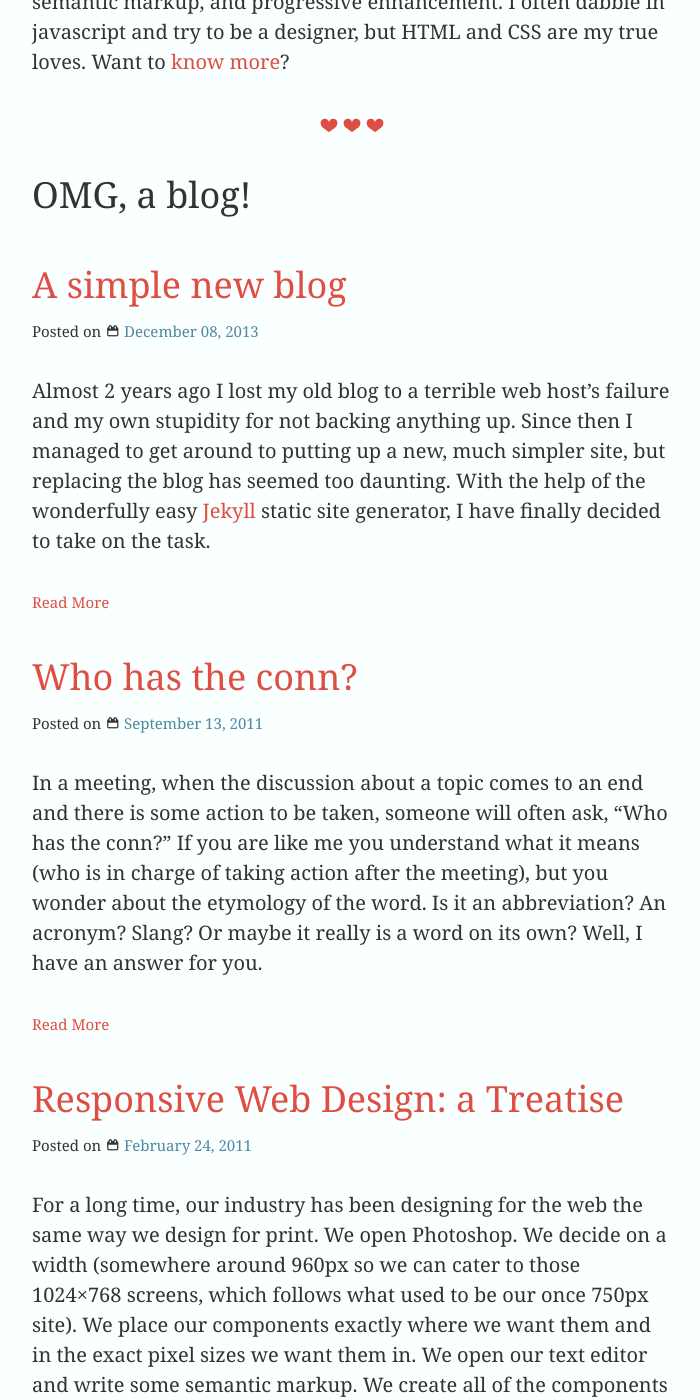
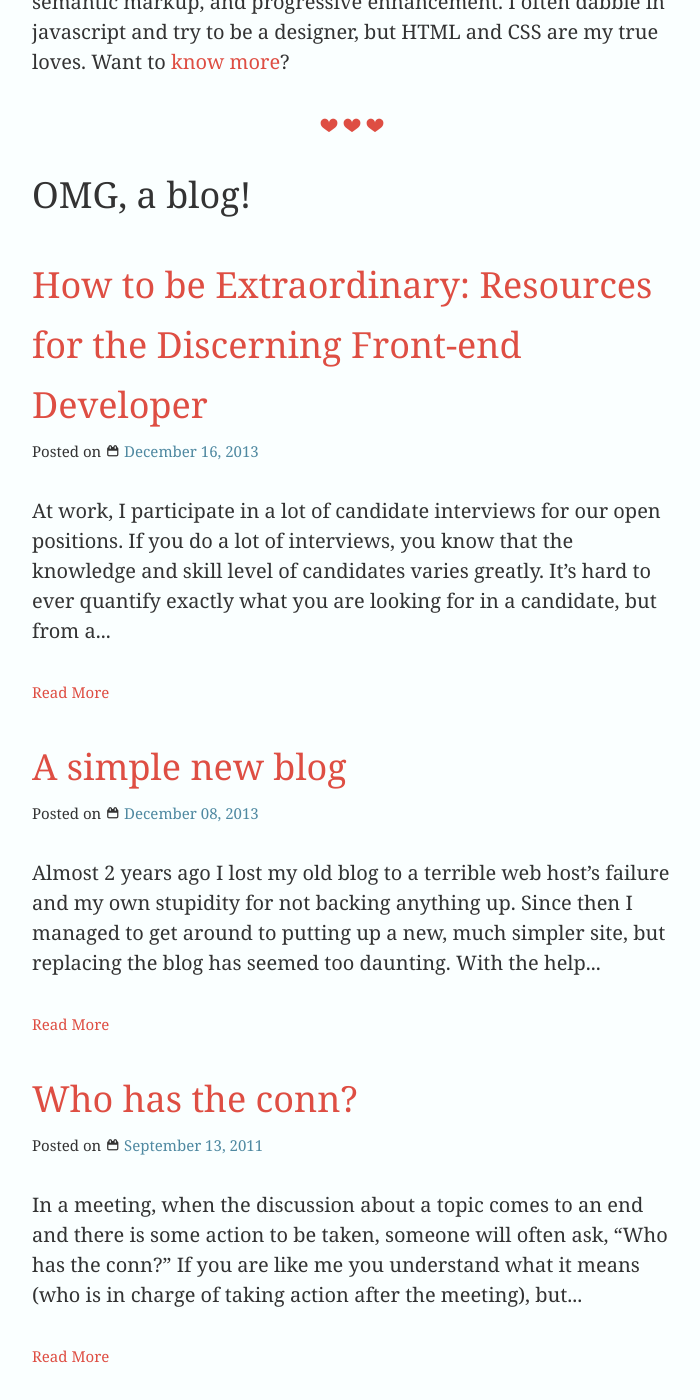
Before and after one commit to yodasw16/yodasw16.github.io, a Jekyll site: the page built from index.html, in a window 1280 px wide and 1400 px high, scrolled down 425 px. Shown: the whole window, without its empty margins (288-988 px from the left). Built offline with Jekyll 4.4.1, drawn with Linux system fonts in a browser that asks for light colours; some web fonts are replaced; Markdown is read by kramdown in place of the engine named in the settings; the list of posts is cut into pages by our own code; some of the changed lines change nothing that is shown; some of the changed text lies outside the part shown.

Commit message:
new blog post

```diff
--- /dev/null
+++ b/_posts/2013-12-16-how-to-be-extraordinary.md
@@ -0,0 +1,105 @@
+---
+layout: post
+title:  "How to be Extraordinary: Resources for the Discerning Front-end Developer"
+date:   2013-12-16 11:46:00
+---
+
+At work, I participate in a lot of candidate interviews for our open positions. If you do a lot of interviews, you know that the knowledge and skill level of candidates varies greatly. It's hard to ever quantify exactly what you are looking for in a candidate, but from a technical perspective I think it's useful to know what an extraordinary candidate would look like. Having this ideal in mind can help focus your questions and quickly determine the technical level of the candidate.
+
+I tend to categorize a candidate's knowledge into four levels: never heard of it, heard of it, tried it, know it. With this in mind, I started putting together a list of skills that I would want an ideal front-end candidate to have so that I could properly judge their skills.
+
+In doing, I realized that I don't even have all of these fine skills and I expect that probably no one on my team does either. In all likelihood, you don't have all of these skills either. <em>This should bother you</em>! You should want to be the best you can possibly be. It's not about just knowing enough to get the job done. Our industry changes to fast too settle with what you know now.
+
+Take a look at this list of resources and make yourself better!
+
+## Articles you should read
+
+*   [The Dao of Web Design](http://www.alistapart.com/articles/dao/) - John Allsopp
+*   [Responsive Web Design](http://www.alistapart.com/articles/responsive-web-design/) - Ethan Marcotte
+*   [Mobile First](http://www.lukew.com/ff/entry.asp?933) - Luke Wroblewski
+*   [One Web](http://adactio.com/journal/1716/) - Jeremy Keith
+*   [A Responsive Mind](http://adactio.com/journal/1696/) - Jeremy Keith
+*   [A Baseline for Front-end Developers](http://rmurphey.com/blog/2012/04/12/a-baseline-for-front-end-developers/) - Rebecca Murphey
+
+## Books you should read
+
+*   [Responsive Web Design](http://www.abookapart.com/products/responsive-web-design) – Ethan Marcotte
+*   [Mobile First](http://www.abookapart.com/products/mobile-first) – Luke Wroblewski
+*   [Harboiled Web Design](http://hardboiledwebdesign.com/) – Andy Clarke
+*   [SMACSS](http://smacss.com/) – Jonathan Snook
+*   [Dom Scripting](http://domscripting.com/book/) – Jeremy Keith
+*   [Javascript: The Good Parts](http://shop.oreilly.com/product/9780596517748.do) – Douglas Crockford
+*   [Javascript Patterns](http://shop.oreilly.com/product/9780596806767.do) – Stoyan Stefanov
+*   [Learning Javascript Design Patterns](http://addyosmani.com/resources/essentialjsdesignpatterns/book/) - Addy Osmani
+*   [Designing with Web Standards](http://www.amazon.com/Designing-Web-Standards-3rd-Edition/dp/0321616952/ref=dp_ob_title_bk/191-8009941-3369117) – Jeffery Zeldman
+*   [HTML5 for Web Designers](http://www.abookapart.com/products/html5-for-web-designers) – Jeremy Keith
+*   [CSS3 for Web Designers](http://www.abookapart.com/products/css3-for-web-designers) – Dan Cederholm
+*   [Sass for Web Designers](http://www.abookapart.com/products/sass-for-web-designers) - Dan Cederholm
+
+## Techniques/tools you should get familiar with
+
+### Sass/Compass
+*   [http://thesassway.com/beginner/getting-started-with-sass-and-compass](http://thesassway.com/beginner/getting-started-with-sass-and-compass)
+*   [http://www.alistapart.com/articles/getting-started-with-sass/](http://www.alistapart.com/articles/getting-started-with-sass/)
+*   [http://sonspring.com/journal/sass-for-designers](http://sonspring.com/journal/sass-for-designers)
+
+### Mobile First, Responsive Web Design
+
+*   [http://www.html5rocks.com/en/mobile/responsivedesign/](http://www.html5rocks.com/en/mobile/responsivedesign/)
+*   [http://bradfrostweb.com/blog/mobile/anatomy-of-a-mobile-first-responsive-web-design/](http://bradfrostweb.com/blog/mobile/anatomy-of-a-mobile-first-responsive-web-design/)
+*   [http://viljamis.com/blog/2012/responsive-workflow/](http://viljamis.com/blog/2012/responsive-workflow/)
+
+### Git and Github
+
+*   [http://gitimmersion.com/](http://gitimmersion.com/)
+*   [https://help.github.com/](https://help.github.com/)
+
+### Object Oriented CSS
+
+*   [http://www.stubbornella.org/content/2009/03/23/object-oriented-css-video-on-ydn/](http://www.stubbornella.org/content/2009/03/23/object-oriented-css-video-on-ydn/)
+*   [http://coding.smashingmagazine.com/2011/12/12/an-introduction-to-object-oriented-css-oocss/](http://coding.smashingmagazine.com/2011/12/12/an-introduction-to-object-oriented-css-oocss/)
+*   [http://www.stubbornella.org/content/2010/06/25/the-media-object-saves-hundreds-of-lines-of-code/](http://www.stubbornella.org/content/2010/06/25/the-media-object-saves-hundreds-of-lines-of-code/)
+*   [http://ianstormtaylor.com/oocss-plus-sass-is-the-best-way-to-css/](http://ianstormtaylor.com/oocss-plus-sass-is-the-best-way-to-css/)
+*   [http://24ways.org/2012/a-harder-working-class/](http://24ways.org/2012/a-harder-working-class/)
+*   [https://github.com/stubbornella/oocss](https://github.com/stubbornella/oocss)
+*   [https://github.com/yodasw16/scales](https://github.com/yodasw16/scales)
+*   [https://github.com/csswizardry/inuit.css](https://github.com/csswizardry/inuit.css)
+
+### Javasript Unit Testing
+
+*   [http://visionmedia.github.com/mocha/](http://visionmedia.github.com/mocha/)
+*   [https://github.com/pivotal/jasmine/wiki](https://github.com/pivotal/jasmine/wiki)
+
+### Javascript Templating
+
+*   [http://handlebarsjs.com/](http://handlebarsjs.com/)
+*   [http://mustache.github.com/](http://mustache.github.com/)
+*   [http://embeddedjs.com/](http://embeddedjs.com/)
+
+### Vertical Rhythm and Modular Scale
+
+*   [http://atendesigngroup.com/blog/vertical-rhythm-compass](http://atendesigngroup.com/blog/vertical-rhythm-compass)
+*   [http://compass-style.org/reference/compass/typography/vertical_rhythm/](http://compass-style.org/reference/compass/typography/vertical_rhythm/)
+*   [http://www.alistapart.com/articles/more-meaningful-typography/](http://www.alistapart.com/articles/more-meaningful-typography/)
+*   [http://thesassway.com/projects/modular-scale](http://thesassway.com/projects/modular-scale)
+
+### Advanced CSS Selectors
+
+*   [http://www.yourhtmlsource.com/stylesheets/advancedselectors.html](http://www.yourhtmlsource.com/stylesheets/advancedselectors.html)
+*   [http://coding.smashingmagazine.com/2009/08/17/taming-advanced-css-selectors/](http://coding.smashingmagazine.com/2009/08/17/taming-advanced-css-selectors/)
+
+### BEM (Block, Element, Modifier)
+*   [http://csswizardry.com/2013/01/mindbemding-getting-your-head-round-bem-syntax/](http://csswizardry.com/2013/01/mindbemding-getting-your-head-round-bem-syntax/)
+
+### Performance
+
+*   [http://csswizardry.com/2013/01/front-end-performance-for-web-designers-and-front-end-developers/](http://csswizardry.com/2013/01/front-end-performance-for-web-designers-and-front-end-developers/)
+*   [http://stevesouders.com/hpws/rules.php](http://stevesouders.com/hpws/rules.php)
+
+### Accessibility
+
+*   [https://developer.mozilla.org/en-US/docs/Accessibility](https://developer.mozilla.org/en-US/docs/Accessibility)
+*   [http://www.netmagazine.com/features/simple-introduction-web-accessibility](http://www.netmagazine.com/features/simple-introduction-web-accessibility)
+*   [http://dev.opera.com/articles/view/introduction-to-wai-aria/](http://dev.opera.com/articles/view/introduction-to-wai-aria/)
+*   [http://microformats.org/wiki/introduction](http://microformats.org/wiki/introduction)
+*   [http://www.paciellogroup.com/blog/2013/02/using-wai-aria-landmarks-2013/](http://www.paciellogroup.com/blog/2013/02/using-wai-aria-landmarks-2013/)
--- a/index.html
+++ b/index.html
@@ -15,14 +15,14 @@ title: Web UI Developer
                 <h2 class="mbn"><a href="{{ post.url }}">{{ post.title }}</a></h2>
                 <small class="post-meta">Posted on <i data="icon-calender"></i> <time datetime="{{ post.date | date: "%Y-%m-%d" }}">{{ post.date | date: '%B %d, %Y' }}</time></small>
           </header>
-          {{ post.excerpt | truncatewords: 100 }}
+          {{ post.excerpt | truncatewords: 50 }}
           <p><small><a href="{{ post.url }}">Read More</a></small></p>
         </li>
 {% endfor %}
     </ul>
 </div>
 
-{% if paginator.posts == > 5 %}
+{% if paginator.posts %}
 <ol class="nav--pagination">
 {% if paginator.previous_page %}
     {% if paginator.previous_page == 1 %}
```
